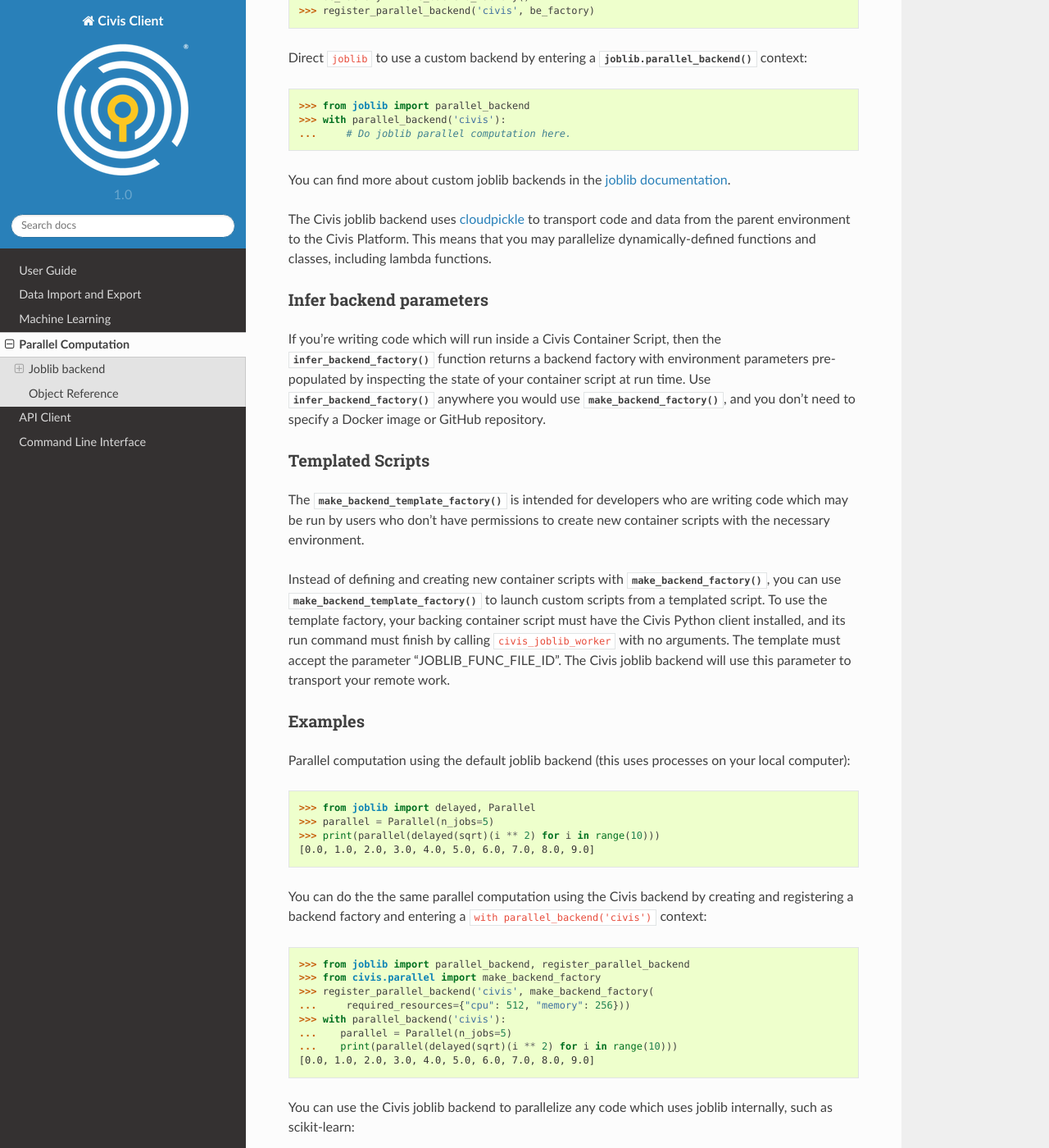
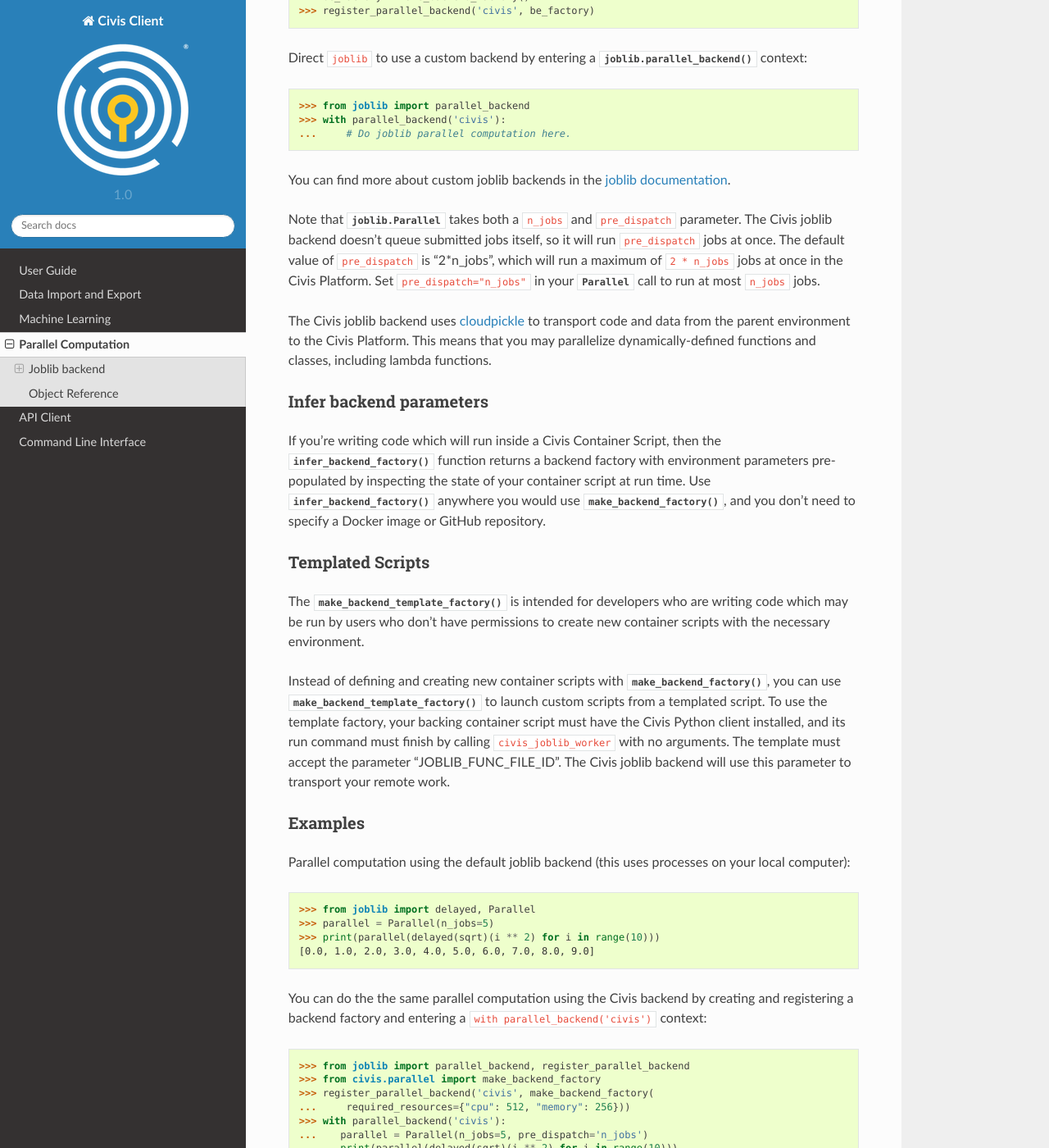
Before and after one commit to civisanalytics/civis-python, a Sphinx documentation site: the page built from docs/source/parallel.rst, in a window 1280 px wide and 1400 px high, scrolled down 739 px. Shown: the whole window at 82% size. Built offline with Sphinx 7.4.7 and the Read the Docs theme 2.0.0, drawn with Linux system fonts in a browser that asks for light colours; some of the changed text lies outside the part shown.

```diff
--- a/docs/source/parallel.rst
+++ b/docs/source/parallel.rst
@@ -44,6 +44,13 @@
 
 You can find more about custom joblib backends in the
 `joblib documentation <http://pythonhosted.org/joblib/parallel.html#custom-backend-api-experimental>`_.
+
+Note that :class:`joblib.Parallel` takes both a ``n_jobs`` and ``pre_dispatch``
+parameter. The Civis joblib backend doesn't queue submitted jobs itself,
+so it will run ``pre_dispatch`` jobs at once. The default value of
+``pre_dispatch`` is "2*n_jobs", which will run a maximum of ``2 * n_jobs`` jobs
+at once in the Civis Platform. Set ``pre_dispatch="n_jobs"`` in your
+:class:`~joblib.Parallel` call to run at most ``n_jobs`` jobs.
 
 The Civis joblib backend uses `cloudpickle <https://github.com/cloudpipe/cloudpickle>`_
 to transport code and data from the parent environment to the Civis Platform.
@@ -93,7 +100,7 @@
     >>> register_parallel_backend('civis', make_backend_factory(
     ...     required_resources={"cpu": 512, "memory": 256}))
     >>> with parallel_backend('civis'):
-    ...    parallel = Parallel(n_jobs=5)
+    ...    parallel = Parallel(n_jobs=5, pre_dispatch='n_jobs')
     ...    print(parallel(delayed(sqrt)(i ** 2) for i in range(10)))
     [0.0, 1.0, 2.0, 3.0, 4.0, 5.0, 6.0, 7.0, 8.0, 9.0]
 
@@ -110,10 +117,12 @@
     ...     "max_features": ["sqrt", "log2", None],
     ...     "learning_rate": [0.1, 0.01, 0.001]
     ... }
+    >>> # Note: n_jobs and pre_dispatch specify the maximum number of
+    >>> # concurrent jobs.
     >>> gs = GridSearchCV(GradientBoostingClassifier(n_estimators=1000,
     ...                                              random_state=42),
     ...                   param_grid=param_grid,
-    ...                   n_jobs=5)
+    ...                   n_jobs=5, pre_dispatch="n_jobs")
     >>> register_parallel_backend('civis', make_backend_factory(
     ...     required_resources={"cpu": 512, "memory": 256}))
     >>> with parallel_backend('civis'):
```
